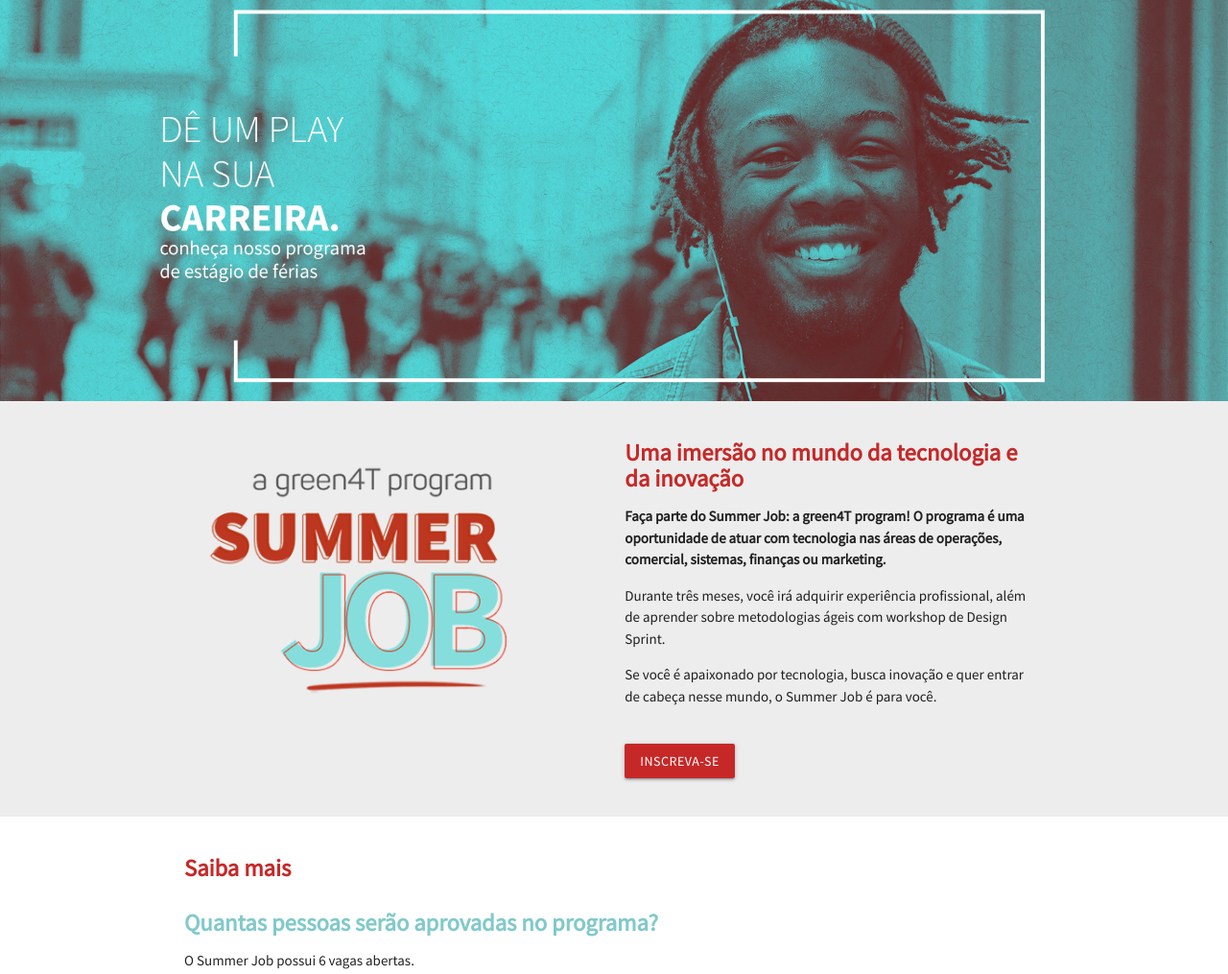
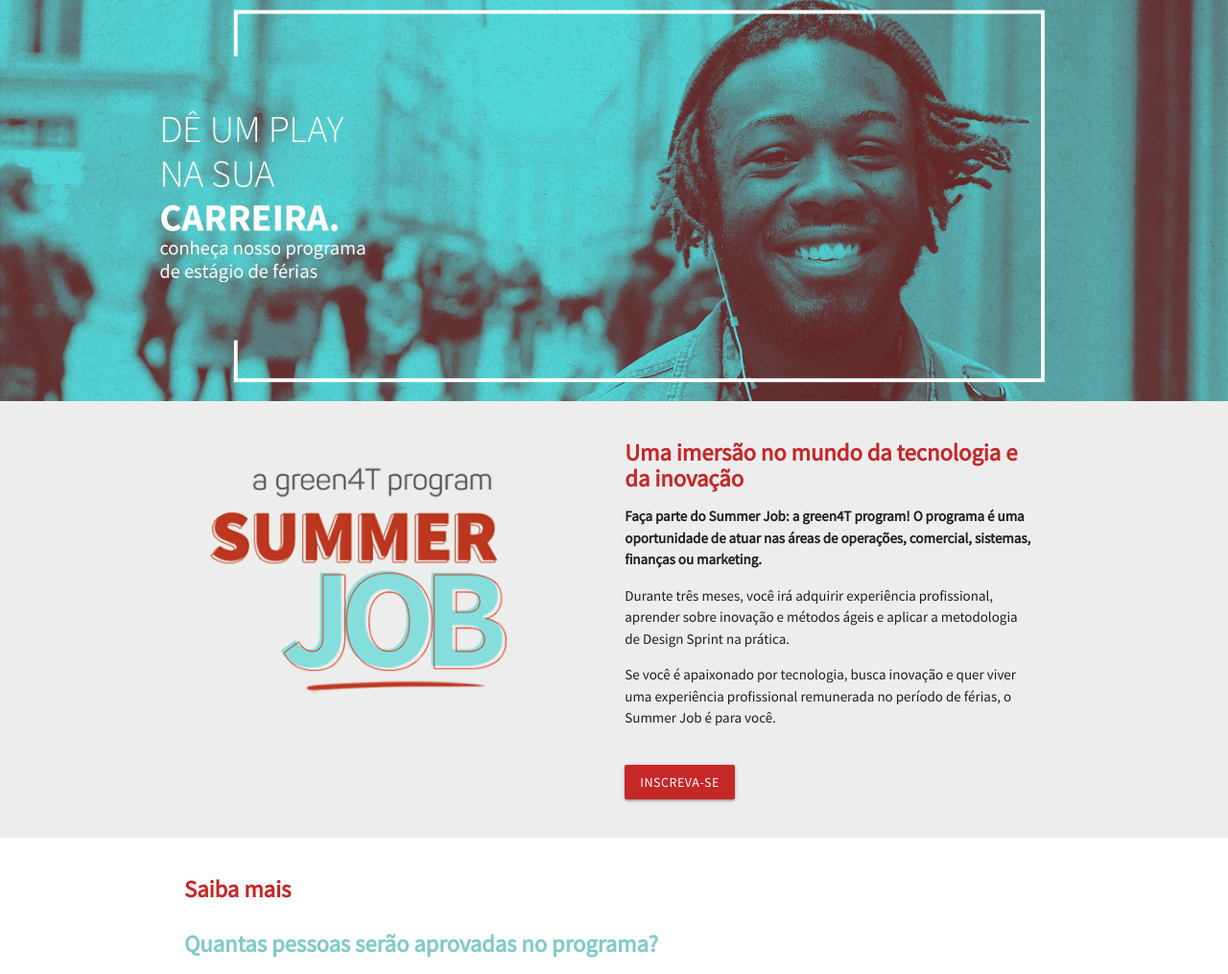
Before and after one commit to igorsilvagon/summerjob, a plain HTML site: page index.html in a window 1280 px wide. Shown: the part 82-1097 px from the top of the page at 96% size. Drawn offline with Linux system fonts and the light colour scheme.

Commit message:
Update index.html

```diff
--- a/index.html
+++ b/index.html
@@ -40,9 +40,9 @@
             </div>
             <div class="col l6 m6 s12">
               <h5 class="red-text text-darken-3" style="margin-top:40px;"><b>Uma imersão no mundo da tecnologia e da inovação</b></h5>
-              <p><b>Faça parte do Summer Job: a green4T program! O programa é uma oportunidade de atuar com tecnologia nas áreas de operações, comercial, sistemas, finanças ou marketing.</b></p>
-              <p>Durante três meses, você irá adquirir experiência profissional, além de aprender sobre metodologias ágeis com workshop de Design Sprint.</p>
-              <p>Se você é apaixonado por tecnologia, busca inovação e quer entrar de cabeça nesse mundo, o Summer Job é para você.</p>
+              <p><b>Faça parte do Summer Job: a green4T program! O programa é uma oportunidade de atuar nas áreas de operações, comercial, sistemas, finanças ou marketing.</b></p>
+              <p>Durante três meses, você irá adquirir experiência profissional, aprender sobre inovação e métodos ágeis e aplicar a metodologia de Design Sprint na prática.</p>
+              <p>Se você é apaixonado por tecnologia, busca inovação e quer viver uma experiência profissional remunerada no período de férias, o Summer Job é para você.</p>
               <br>
               <a class="waves-effect waves-light red darken-3 btn" style="margin-bottom:40px;" href="https://docs.google.com/forms/d/e/1FAIpQLSeQVKJrlhdWgm2wwbWHlagAFeL-JeQtEkYOHHHX0To98ZZMTw/viewform">Inscreva-se</a>
             </div>
```
